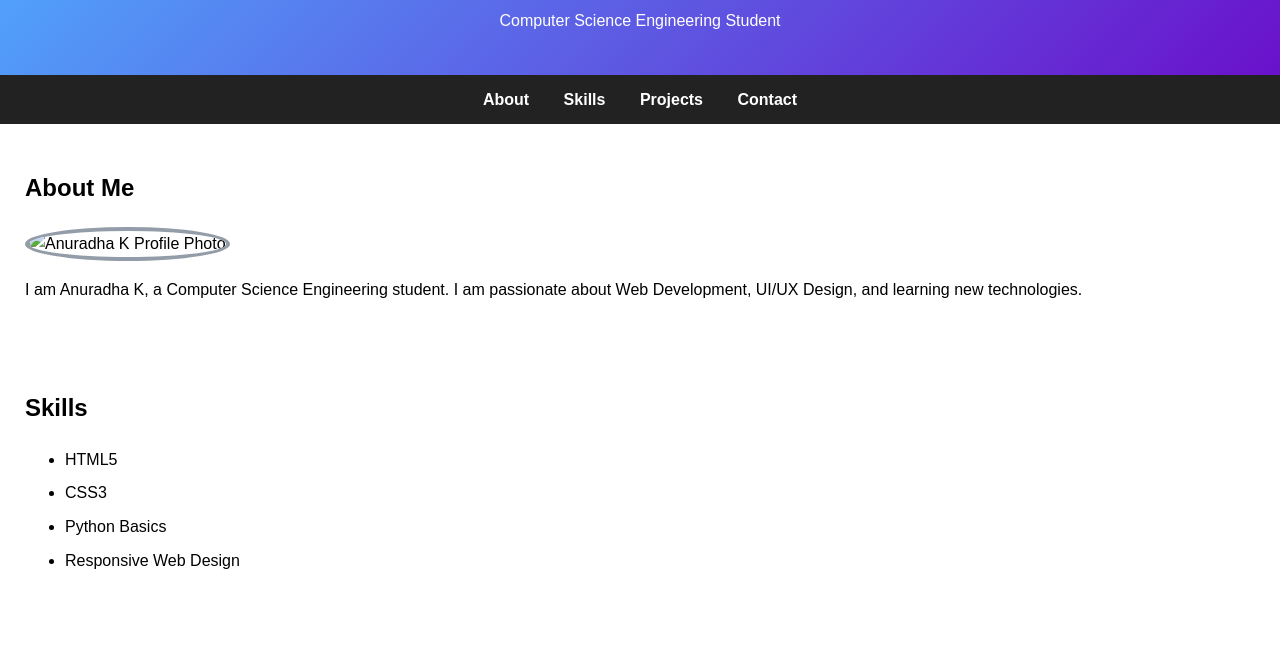
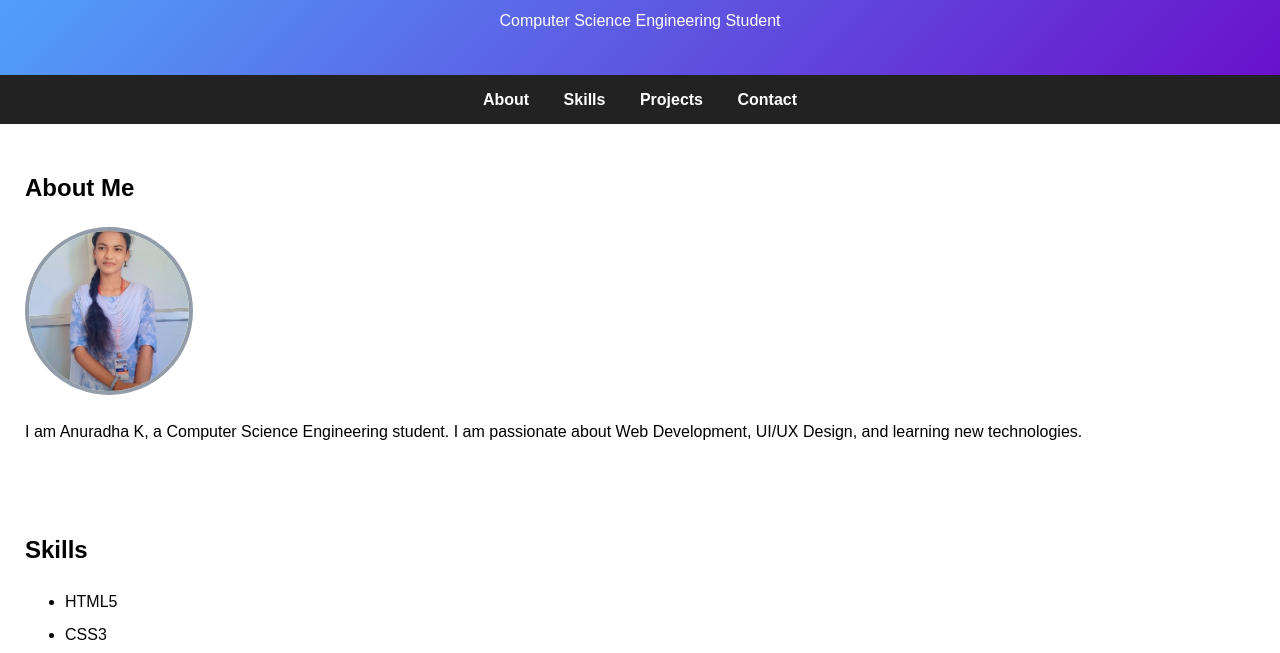
Before and after one commit to Anuradha1820/portfolio, a plain HTML site: page index.html in a window 1280 px wide. Shown: the part 111-764 px from the top of the page. Drawn offline with Linux system fonts and the light colour scheme.

Commit message:
Update index.html

```diff
--- a/index.html
+++ b/index.html
@@ -26,7 +26,7 @@
     <h2>About Me</h2>
 
     <img src="portfolio image.jpeg
-    ." alt="Anuradha K Profile Photo">
+    " alt="Anuradha K Profile Photo">
 
     <p>
         I am Anuradha K, a Computer Science Engineering student.
```
